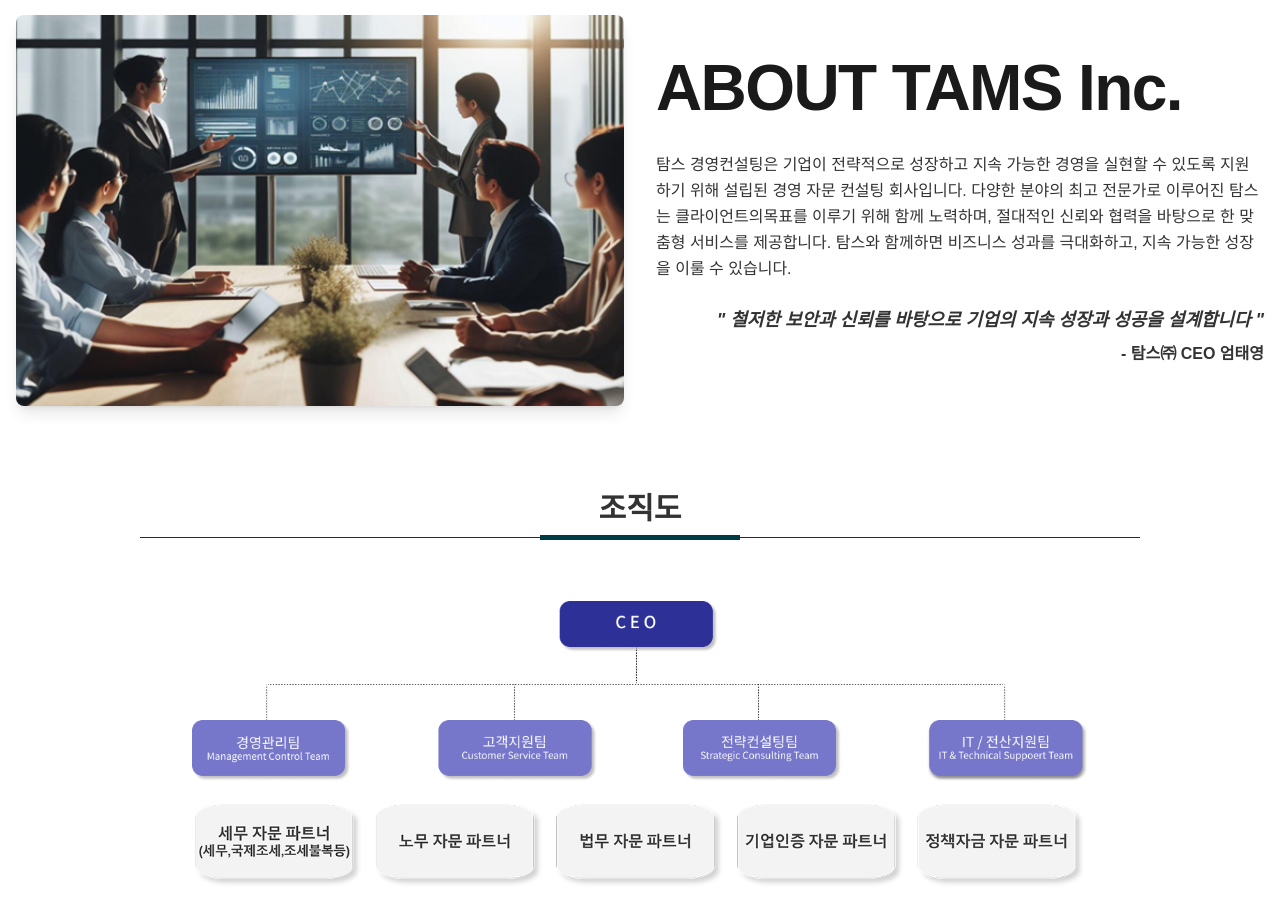
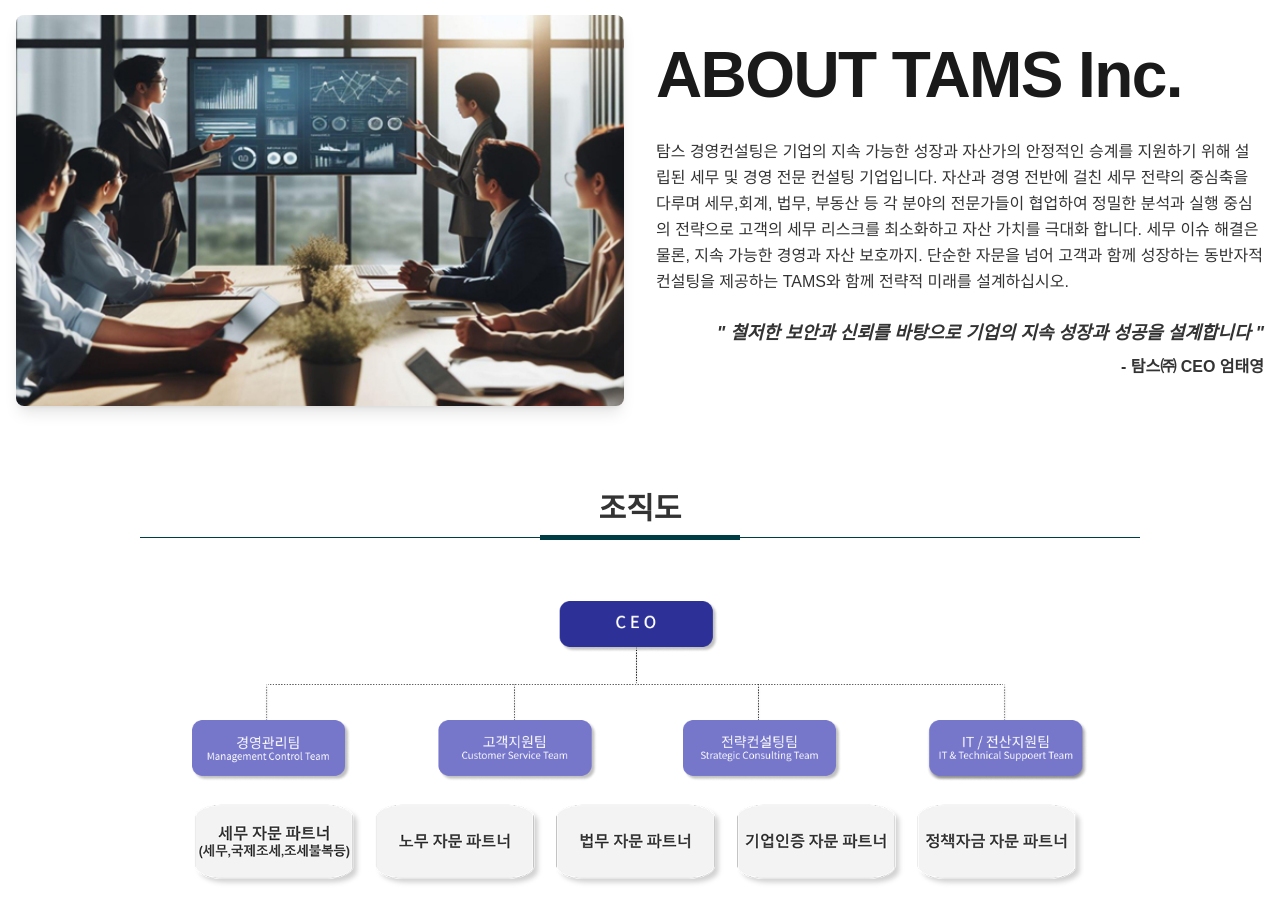
Before and after one commit to kwaneda/web_tamsco, a Next.js app: page / in a window 1280 px wide. Shown: the part 820-1743 px from the top of the page. Built offline with nearby package versions, Linux system fonts and the light colour scheme.

Commit message:
fix: 회사소개문구수정

```diff
--- a/src/components/sections/About.tsx
+++ b/src/components/sections/About.tsx
@@ -126,12 +126,15 @@
                 ABOUT TAMS Inc.
               </h3>
               <p className="text-[#333333] mb-6 leading-relaxed">
-                탐스 경영컨설팅은 기업이 전략적으로 성장하고 지속 가능한 경영을
-                실현할 수 있도록 지원하기 위해 설립된 경영 자문 컨설팅
-                회사입니다. 다양한 분야의 최고 전문가로 이루어진 탐스는
-                클라이언트의목표를 이루기 위해 함께 노력하며, 절대적인 신뢰와
-                협력을 바탕으로 한 맞춤형 서비스를 제공합니다. 탐스와 함께하면
-                비즈니스 성과를 극대화하고, 지속 가능한 성장을 이룰 수 있습니다.
+                탐스 경영컨설팅은 기업의 지속 가능한 성장과 자산가의 안정적인 승계를 지원하기 위해
+                설립된 세무 및 경영 전문 컨설팅 기업입니다.
+                자산과 경영 전반에 걸친 세무 전략의 중심축을 다루며
+                세무,회계, 법무, 부동산 등 각 분야의 전문가들이 협업하여 정밀한 분석과 실행 중심의 전략으로
+                고객의 세무 리스크를 최소화하고 자산 가치를 극대화 합니다.
+
+                세무 이슈 해결은 물론, 지속 가능한 경영과 자산 보호까지.
+                단순한 자문을 넘어 고객과 함께 성장하는 동반자적 컨설팅을 제공하는
+                TAMS와 함께 전략적 미래를 설계하십시오.
               </p>
               <div className="text-right">
                 <p className="text-lg text-[#333333] mb-2 font-bold italic">
```
